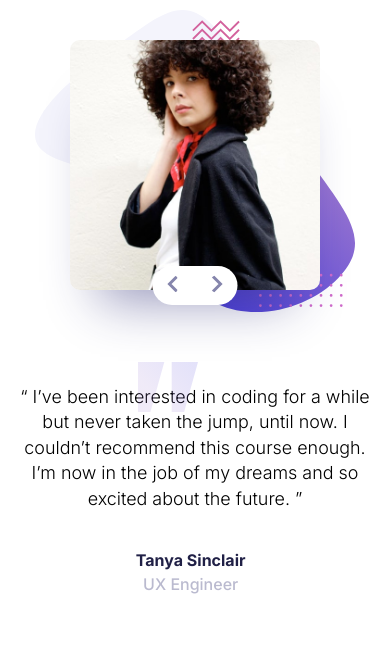
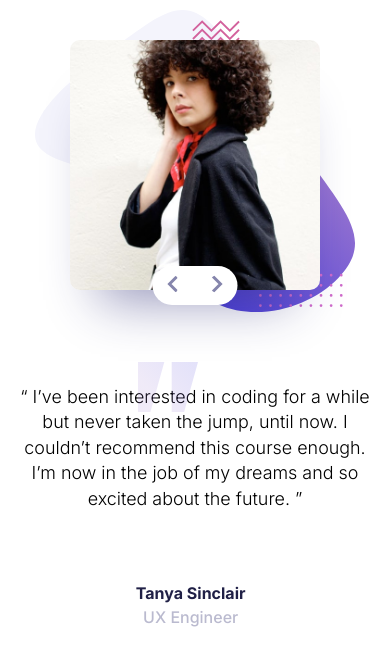
Before and after one commit to FelipeAmorimDev/Coding-Bootcamp-Testimonials-Slider, a plain HTML site: page index.html in a window 390 px wide. Drawn offline with Linux system fonts and the light colour scheme.

Commit message:
Ajustado para todos os depoimentos terem a mesma altura

```diff
--- a/css/home/testemonial-content.css
+++ b/css/home/testemonial-content.css
@@ -45,7 +45,10 @@
   z-index: 10;
   place-self: center;
   transform: translateY(50px);
-  height: 320px;
+}
+
+.testimonial-quote blockquote{
+  min-height: 320px;
 }
 
 .testimonial-content .testimonial-quote p{
@@ -152,8 +155,10 @@
     background-position: center top 10px;
   }
   .testimonial-quote{
-
     padding-bottom: 60px;
+  }
+  .testimonial-quote blockquote{
+    min-height: 240px;
   }
   .testimonial-content .testimonial-quote p{
     flex-direction: column;
--- a/index.html
+++ b/index.html
@@ -74,7 +74,7 @@
           </p>
         </div>
         <div class="img-user">
-          <img src="./images/image-felipe.jpg" alt="Tanya Sinclair">
+          <img src="./images/image-felipe.jpg" alt="Tanya Sinclair" height="540">
         </div>
       </div>
       <div class="button-container">
```
Also changed, not shown: images/image-felipeb.jpg (deleted), 1 other file.
